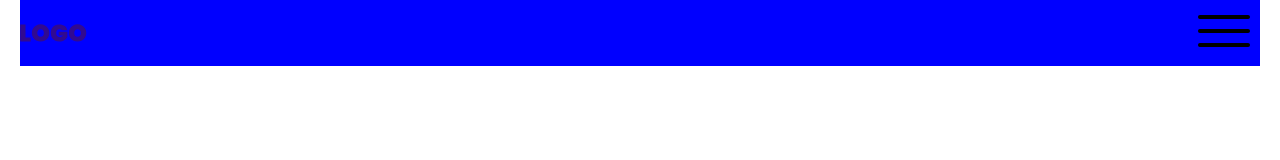
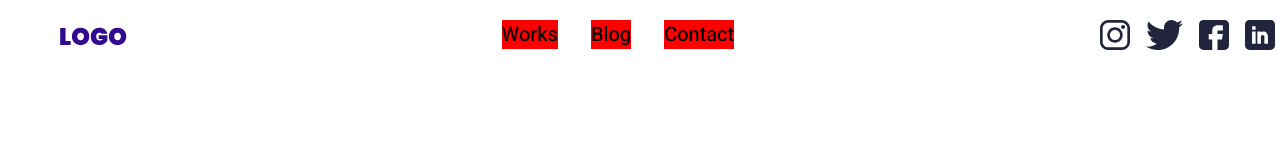
Before and after one commit to A-Picasso/JohnBlog, a plain HTML site: page index.html in a window 1280 px wide. Drawn offline with Linux system fonts and the light colour scheme.

Commit message:
Responsive menu v.2

```diff
--- a/index.html
+++ b/index.html
@@ -24,6 +24,20 @@
           <li><a href="./pages/blog.html">Blog</a></li>
           <li><a href="./pages/contact.html">Contact</a></li>
         </div>
+        <div class="social">
+          <a href="https://www.instagram.com">
+            <img src="./assets/insta.svg" alt="Instagram">
+          </a>
+          <a href="https://twitter.com/?lang=es">
+            <img src="./assets/twitter.svg" alt="Twitter">
+          </a>
+          <a href="https://es-la.facebook.com">
+            <img src="./assets/fb.svg" alt="Facebook">
+          </a>
+          <a href="https://mx.linkedin.com">
+            <img src="./assets/linkedin.svg" alt="Linkedin">
+          </a>
+        </div>
       </ul>
     </nav>
   </header>
--- a/styles/header.css
+++ b/styles/header.css
@@ -1,15 +1,15 @@
 .wrapper_header {
-  background: red;
+  /* background: red; */
   margin-inline: 1.25rem;
 }
 .header_nav {
-  background: blue;
+  /* background: blue; */
   display: flex;
   justify-content: space-between;
 }
 .menu {
   margin-block-start: 0;
-  background: greenyellow;
+  background: var(--blue-light);
   position: fixed;
   top: 0;
   left: 0;
@@ -20,6 +20,7 @@
   opacity: 0;
   pointer-events: none;
   transition: opacity 0.3s;
+  overflow-y: auto;
 }
 .list {
   /* background: yellow; */
@@ -35,6 +36,9 @@
   font: var(--headline-3);
   color: var(--black);
   line-height: 5.625rem;
+}
+.list li a:hover {
+  color: var(--primary-color);
 }
 .menu button {
   margin-block-start: 10px;
@@ -57,35 +61,51 @@
   opacity: 1;
   pointer-events: all;
 }
-/*
+.social {
+  /* background: purple; */
+  position: fixed;
+  top: 90%;
+  left: 49%;
+  display: flex;
+  justify-content: space-between;
+  gap: 1rem;
+}
+
 
 @media screen and (min-width: 768px) {
     .wrapper_header {
       margin-inline: 3.75rem;
       margin-block-start: 1.688rem;
     }
-    .header {
-        justify-content: space-between;
-        align-items: center;
+    .menu {
+      top: 0;
+      left: 0;
+      background: none;
+      z-index: -1;
+      block-size: 10%;
+      opacity: 1;
+      pointer-events: all;
     }
-    .header .button--style {
-        display: block;
-    }
-    .header ul {
-        font: var(--button-text);
+    .list {
+      position: absolute;
+      top: 20px;
+      /* background: palevioletred; */
       display: flex;
       gap: 2.063rem;
     }
-    .header ul li a:link {
-        color: var(--black);
+    .list li a{
+      background: red;
+      font: var(--button-text);
+      cursor: pointer;
     }
-    .header ul li a:visited {
-        color: var(--black);
+    .social{
+      position: absolute;
+      top: 20px;
+      left: 83.30%;
+      /* background: red; */
     }
-    .header ul li a:hover {
-        color: var(--primary-color);
-    }
-    .icon-menu {
+    .button-menu,
+    .button-close {
       display: none;
     }
-} */
+}
```
Also changed, not shown: assets/copyright.svg (added), assets/fb.svg (added), assets/insta.svg (added), assets/linkedin.svg (added), assets/twitter.svg (added). Lines whose indentation alone changed are shown as unchanged.
